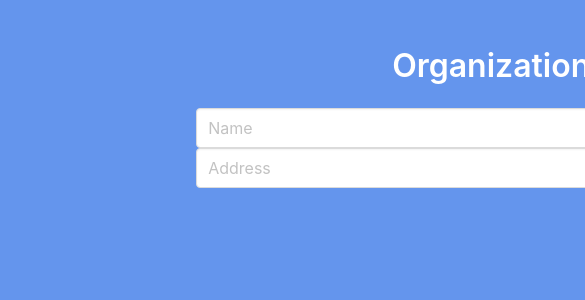
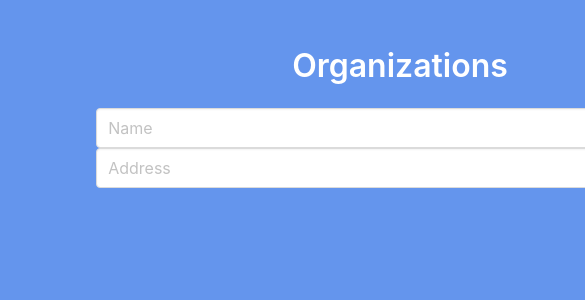
Before and after one commit to Jakub-Doucek/krabice, a React (Create React App) app: page /organizations in a window 390 px wide. Shown: the top 300 px of the page, 585 px wide, since content can reach past the window. Built offline with nearby package versions, Linux system fonts and the light colour scheme.

Commit message:
Page min size set to 800px

```diff
--- a/src/App.css
+++ b/src/App.css
@@ -1,9 +1,9 @@
 html { background-color: #222222; }
 body {
   background: cornflowerblue;
-  min-width:1000px;        /* Suppose you want minimum width of 1000px */
+  min-width:800px;        /* Suppose you want minimum width of 1000px */
    width: auto !important;  /* Firefox will set width as auto */
-   width:1000px;            /* As IE6 ignores !important it will set width as 1000px; */
+   width:800px;            /* As IE6 ignores !important it will set width as 1000px; */
 
 }
 .todo-item { text-align: left; }
@@ -68,15 +68,9 @@ table {
   background-color: #f1f1f7;
   border-collapse: collapse;
   font-size: 0.9rem;
-  min-width: 800px;
+  min-width: 700px;
 }
 
-@media screen and (max-width : 650px)
-{
-  table {
-    font-size: 0.7rem;
-  }
-}
 
 td, th {
   border: 2px solid cornflowerblue;
```
